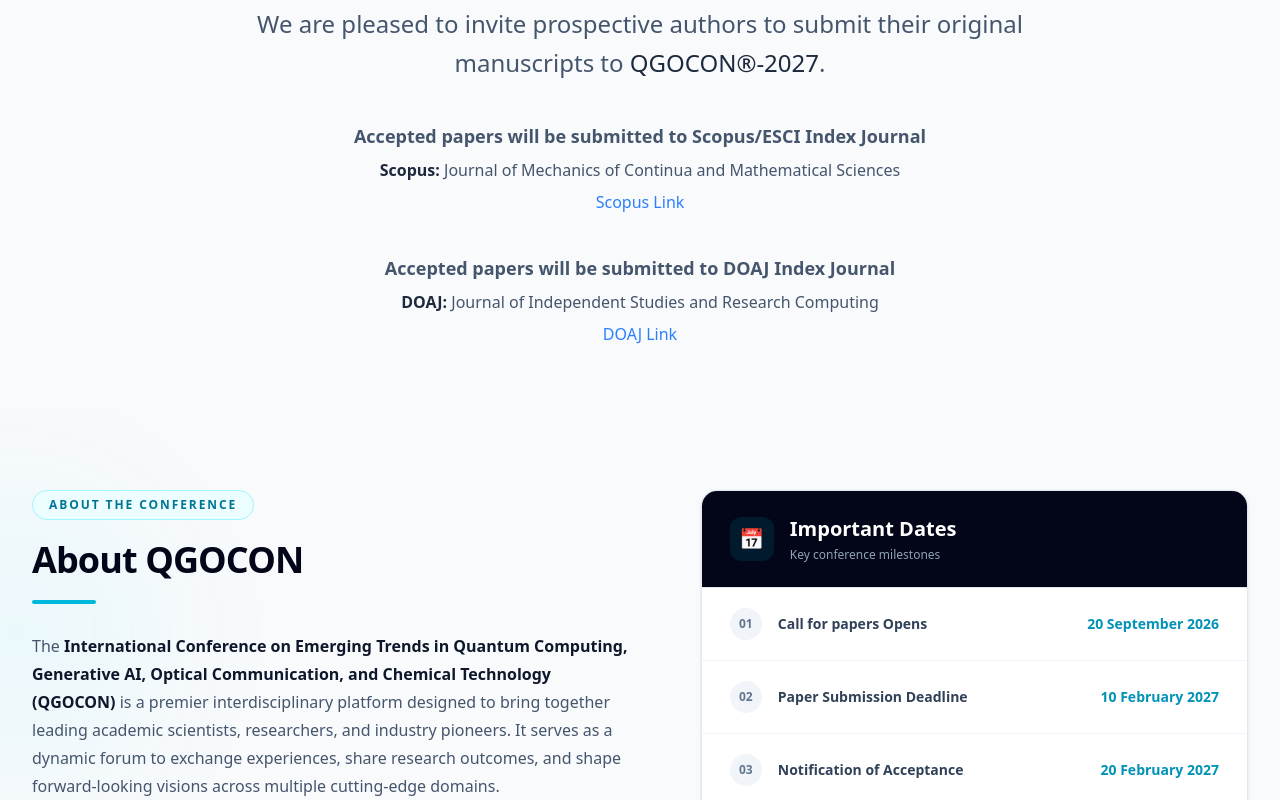
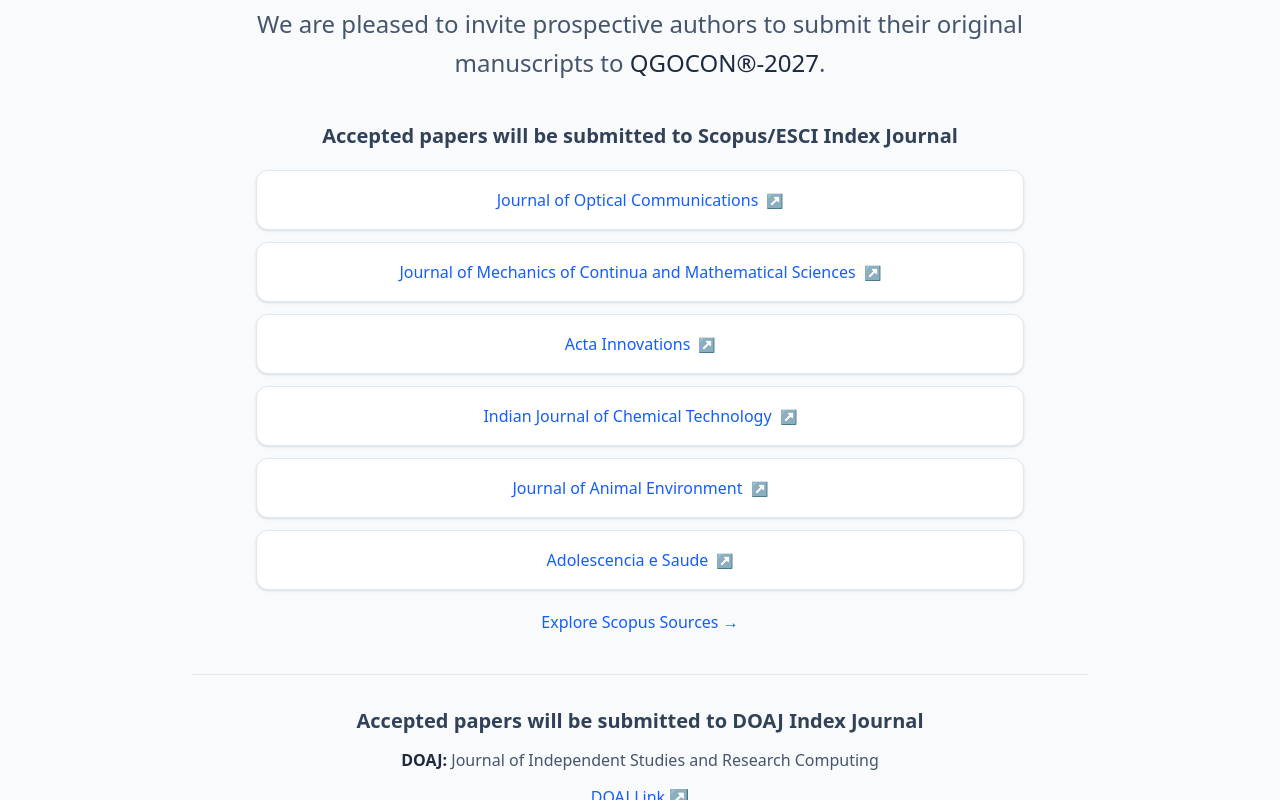
Before and after one commit to abhaysinghtomar97/qgocon, a Next.js app: page / in a window 1280 px wide. Shown: the part 860-1660 px from the top of the page. Built offline with nearby package versions, Linux system fonts and the light colour scheme.

Commit message:
update:call for paper

```diff
--- a/src/app/components/CallForPaper.jsx
+++ b/src/app/components/CallForPaper.jsx
@@ -1,43 +1,102 @@
+
 export default function CallForPapers() {
+  const scopusJournals = [
+    {
+      name: "Journal of Optical Communications",
+      url: "https://www.scopus.com/sourceid/19573",
+    },
+    {
+      name: "Journal of Mechanics of Continua and Mathematical Sciences",
+      url: "https://www.scopus.com/sourceid/21101184510",
+    },
+    {
+      name: "Acta Innovations",
+      url: "https://www.scopus.com/sourceid/21101045282#tabs=2",
+    },
+    {
+      name: "Indian Journal of Chemical Technology",
+      url: "https://www.scopus.com/sourceid/24098",
+    },
+    {
+      name: "Journal of Animal Environment",
+      url: "https://www.scopus.com/sourceid/21101445137",
+    },
+    {
+      name: "Adolescencia e Saude",
+      url: "https://www.scopus.com/sourceid/19900192604#tabs=2",
+    },
+  ];
+
   return (
-    <div className="bg-slate-50 py-16 px-4 font-sans text-center">
-      <div className="mx-auto max-w-3xl space-y-10">
+    <div className="bg-slate-50 px-4 py-16 font-sans text-center sm:px-6">
+      <div className="mx-auto max-w-4xl space-y-10">
 
         {/* Invitation Text */}
-        <p className="text-xl font-light text-slate-600 sm:text-2xl sm:leading-relaxed">
-          We are pleased to invite prospective authors to submit their original
-          manuscripts to <span className="font-medium text-slate-800">QGOCON&reg;-2027</span>.
+        <p className="text-xl font-light leading-relaxed text-slate-600 sm:text-2xl">
+          We are pleased to invite prospective authors to submit their
+          original manuscripts to{" "}
+          <span className="font-medium text-slate-800">
+            QGOCON&reg;-2027
+          </span>.
         </p>
 
         {/* Scopus Section */}
-        <div className="space-y-2">
-          <p className="text-lg font-semibold text-slate-600">
+        <div className="space-y-5">
+          <p className="text-lg font-semibold text-slate-700 sm:text-xl">
             Accepted papers will be submitted to Scopus/ESCI Index Journal
           </p>
-          <p className="text-base text-slate-600">
-            <strong className="font-bold text-slate-800">Scopus:</strong> Journal of Mechanics of Continua and Mathematical Sciences
-          </p>
+
+          <div className="mx-auto max-w-3xl space-y-3">
+            {scopusJournals.map((journal) => (
+              <div
+                key={journal.url}
+                className="rounded-xl border border-slate-200 bg-white px-4 py-4 shadow-sm transition-all duration-200 hover:border-blue-300 hover:shadow-md sm:px-6"
+              >
+                <a
+                  href={journal.url}
+                  target="_blank"
+                  rel="noopener noreferrer"
+                  className="font-medium leading-relaxed text-blue-600 transition-colors hover:text-blue-800 hover:underline"
+                >
+                  {journal.name}
+                  <span className="ml-2 inline-block text-sm">
+                    ↗
+                  </span>
+                </a>
+              </div>
+            ))}
+          </div>
+
           <a
             href="https://www.scopus.com/sources"
-            className="inline-block text-blue-500 transition-colors duration-200 hover:text-blue-700 hover:underline"
+            target="_blank"
+            rel="noopener noreferrer"
+            className="inline-block text-blue-600 transition-colors duration-200 hover:text-blue-800 hover:underline"
           >
-            Scopus Link
+            Explore Scopus Sources →
           </a>
         </div>
 
         {/* DOAJ Section */}
-        <div className="space-y-2">
-          <p className="text-lg font-semibold text-slate-600">
+        <div className="space-y-3 border-t border-slate-200 pt-8">
+          <p className="text-lg font-semibold text-slate-700 sm:text-xl">
             Accepted papers will be submitted to DOAJ Index Journal
           </p>
-          <p className="text-base text-slate-600">
-            <strong className="font-bold text-slate-800">DOAJ:</strong> Journal of Independent Studies and Research Computing
+
+          <p className="text-base leading-relaxed text-slate-600">
+            <strong className="font-bold text-slate-800">
+              DOAJ:
+            </strong>{" "}
+            Journal of Independent Studies and Research Computing
           </p>
+
           <a
             href="https://doaj.org/"
-            className="inline-block text-blue-500 transition-colors duration-200 hover:text-blue-700 hover:underline"
+            target="_blank"
+            rel="noopener noreferrer"
+            className="inline-block text-blue-600 transition-colors duration-200 hover:text-blue-800 hover:underline"
           >
-            DOAJ Link
+            DOAJ Link ↗
           </a>
         </div>
 
```
